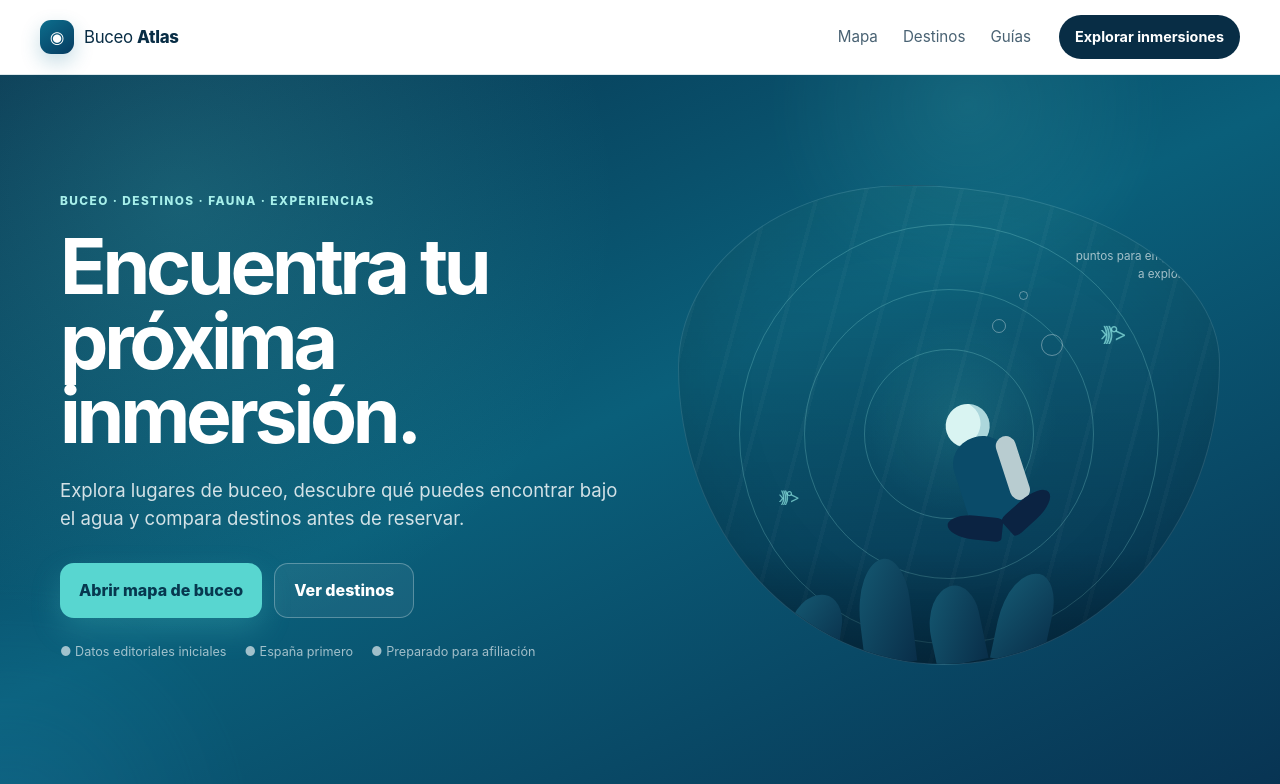
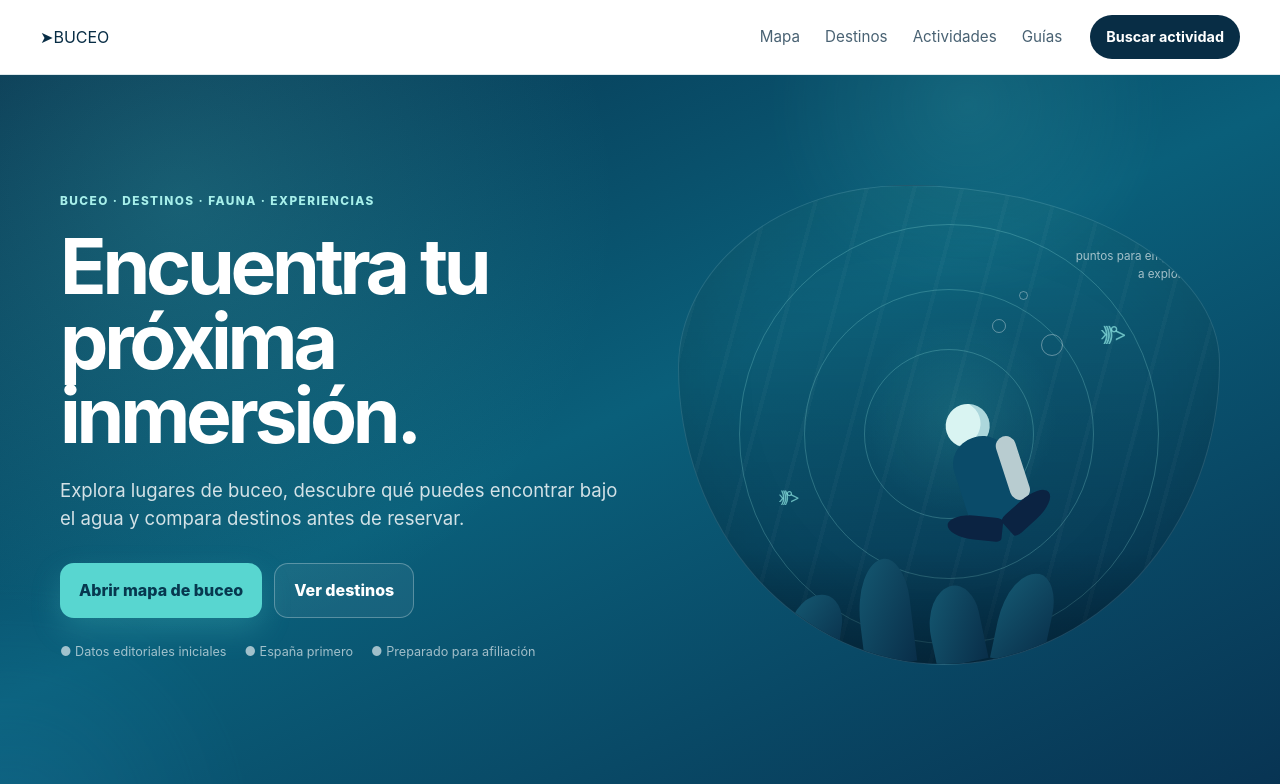
Before and after one commit to poldoria6-droi/buceo, a Next.js app: page / in a window 1280 px wide. Shown: the top 784 px of the page. Built offline with nearby package versions, Linux system fonts and the light colour scheme.

Commit message:
feat: refresh diving brand header

```diff
--- a/components/Header.tsx
+++ b/components/Header.tsx
@@ -1,8 +1,9 @@
 import Link from "next/link";
+import { Brand } from "@/components/Brand";
 export function Header() {
   return <header className="site-header"><div className="header-inner">
-    <Link href="/" className="brand" aria-label="Buceo Atlas, inicio"><span className="brand-mark">◉</span><span>Buceo <strong>Atlas</strong></span></Link>
-    <nav className="main-nav" aria-label="Navegación principal"><Link href="/mapa">Mapa</Link><Link href="/destinos">Destinos</Link><Link href="/guias">Guías</Link></nav>
-    <Link href="/mapa" className="nav-cta">Explorar inmersiones</Link>
+    <Brand />
+    <nav className="main-nav" aria-label="Navegación principal"><Link href="/mapa">Mapa</Link><Link href="/destinos">Destinos</Link><Link href="/actividades">Actividades</Link><Link href="/guias">Guías</Link></nav>
+    <Link href="/actividades" className="nav-cta">Buscar actividad</Link>
   </div></header>;
 }
```
